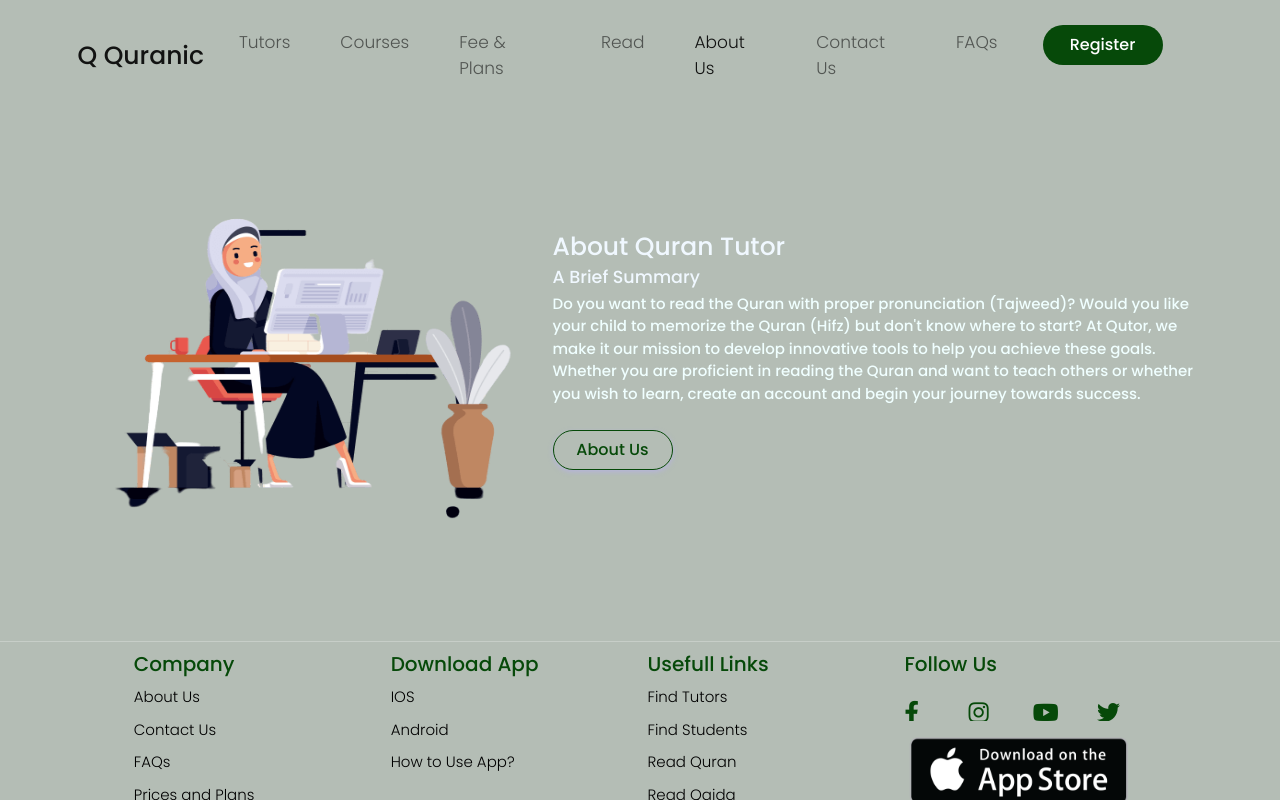
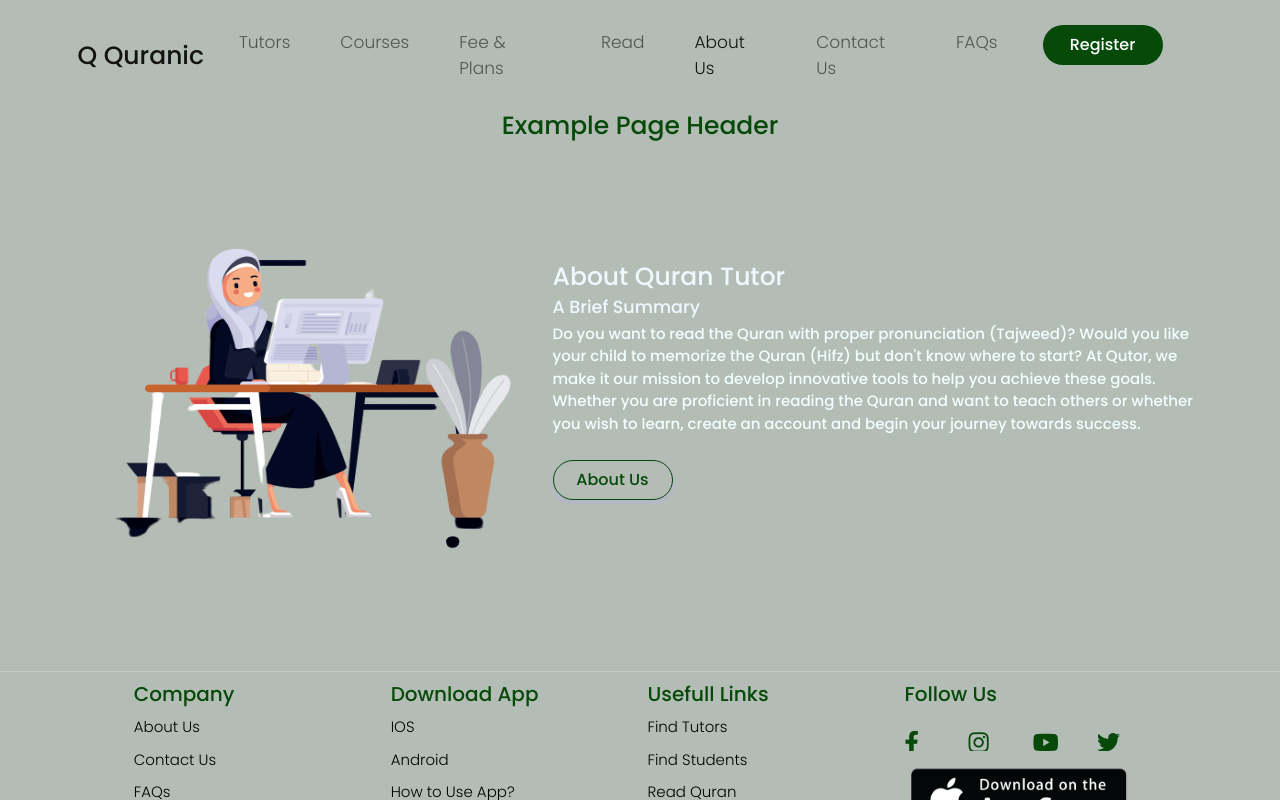
Before and after one commit to mohammadadnangm/qquranic_com_mern, a React (Create React App) app in the folder client/: page /aboutus in a window 1280 px wide. Shown: the top 800 px of the page. Built offline with nearby package versions, Linux system fonts and the light colour scheme.

Commit message:
some updates

```diff
--- a/client/src/components/Navbar.js
+++ b/client/src/components/Navbar.js
@@ -30,7 +30,7 @@
           </NavLink>
         </li>
         <li className="nav-item">
-          <NavLink className="nav-link" to="/aboutme">
+          <NavLink className="nav-link" to="/qaida">
             Read
           </NavLink>
         </li>
--- a/client/src/pages/Aboutus.css
+++ b/client/src/pages/Aboutus.css
@@ -1,3 +1,11 @@
+.page-header{
+  background-color: red;
+}
+/* .header{
+  color: white;
+  padding-top: 10%;
+  padding-bottom: 5%;
+} */
 .aboutus-section {
   background-color: var(--bgcolor);
   margin-top: 5rem;
--- a/client/src/pages/Aboutus.js
+++ b/client/src/pages/Aboutus.js
@@ -8,10 +8,18 @@
     <>
       <Navbar />
 
+      {/* header start */}
+      <div class="container">
+        <div class="page-header text-center ">
+          <h1>Example Page Header</h1>
+        </div>
+      </div>
+      {/* header end */}
+
       <section className="aboutus-section">
         <div className="container mb-5 aboutus-container">
           <div className="row">
-            {/* images section  right side*/}
+            {/* images section  left side*/}
             <div className="col-12 col-lg-5 text-center  aboutus-section-rightside-img">
               <img
                 src="./images/aboutsection.png"
@@ -20,7 +28,7 @@
               />
             </div>
 
-            {/* 1section left side data  */}
+            {/* 1section right side data  */}
             <div className="col-12 col-lg-7 d-flex justify-content-center align-items-start flex-column aboutus-section-lefttside">
               <h1 className="title">About Quran Tutor</h1>
               <h3 className="heading">A Brief Summary</h3>
```
